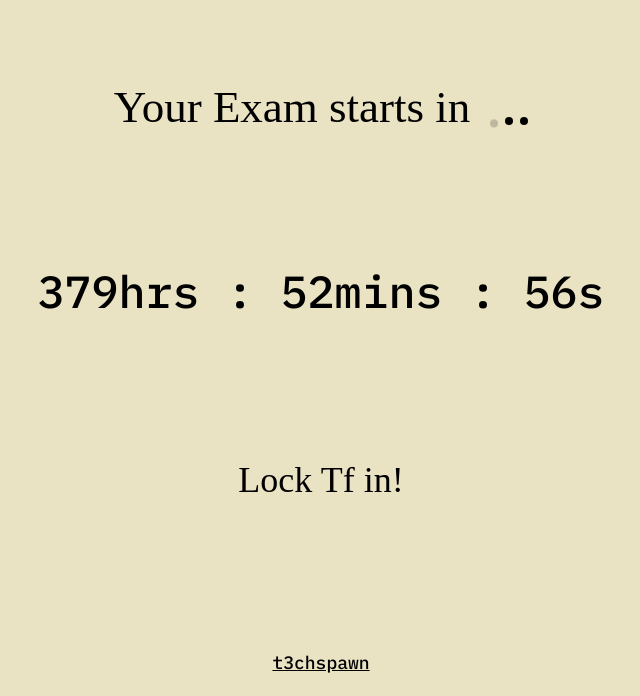
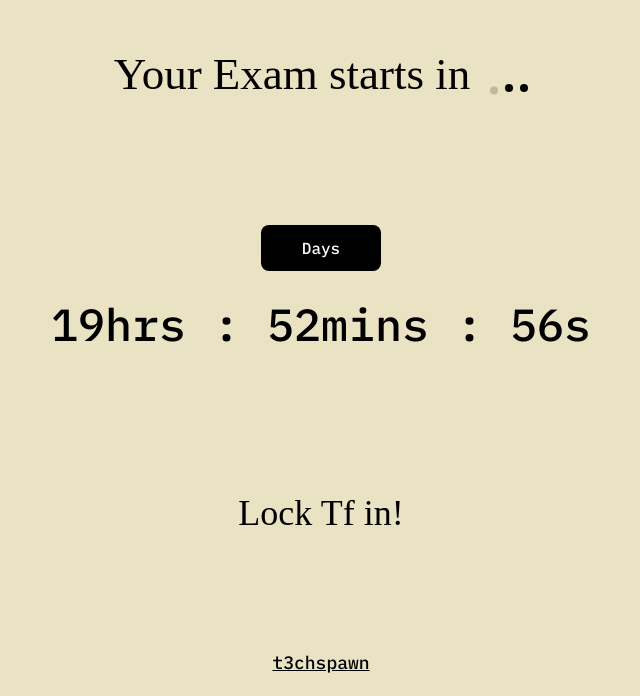
Before and after one commit to t3ch-spawn/exam-countdown, a React (Vite) app: page / in a window 1280 px wide. Shown: the part 104-800 px from the top of the page, without its empty margins (319-959 px from the left). Built offline with nearby package versions, Linux system fonts and the light colour scheme; a web font is replaced by a local one.

Commit message:
added hours and days button to change time format

```diff
--- a/src/App.jsx
+++ b/src/App.jsx
@@ -14,6 +14,8 @@ function App() {
     minutes: "",
     hours: "",
   });
+
+  const [format, setFormat] = useState("hours");
 
   const [randomBant, setRandomBant] = useState("");
   const [randomMotivation, setRandomMotivation] = useState("");
@@ -92,6 +94,34 @@ function App() {
     "Get innn!",
   ];
 
+  function calculateTimeUntil(targetDate) {
+    const now = new Date();
+    const target = new Date(targetDate);
+
+    // Calculate the difference in milliseconds
+    const difference = target.getTime() - now.getTime();
+
+    if (difference <= 0) {
+      console.log("The target date has already passed.");
+      return;
+    }
+
+    // Convert milliseconds to days, hours, minutes, and seconds
+    const days = Math.floor(difference / (1000 * 60 * 60 * 24));
+    const hours = Math.floor(
+      (difference % (1000 * 60 * 60 * 24)) / (1000 * 60 * 60)
+    );
+    const minutes = Math.floor((difference % (1000 * 60 * 60)) / (1000 * 60));
+    const seconds = Math.floor((difference % (1000 * 60)) / 1000);
+
+    setTimeLeft({
+      days: days,
+      seconds: seconds,
+      minutes: minutes,
+      hours: hours,
+    });
+  }
+
   function getTimeRemaining(targetDate) {
     const now = new Date();
     const target = new Date(targetDate);
@@ -121,9 +151,24 @@ function App() {
   useEffect(() => {
     setInterval(() => {
       getTimeRemaining(targetDate);
+      calculateTimeUntil("January 27, 2025");
     }, 1000);
     () => {}, 1000;
   }, []);
+
+  function scaleDown(className) {
+    gsap.to(className, {
+      scale: 0.9,
+      duration: 0.2,
+    });
+  }
+
+  function scaleUp(className) {
+    gsap.to(className, {
+      scale: 1,
+      duration: 0.2,
+    });
+  }
 
   return (
     <main className="font-happy bg-[#E9E3C4] min-h-[100vh] overflow-hidden flex flex-col items-center justify-center text-black font-medium">
@@ -151,9 +196,69 @@ function App() {
         <h1 className="text-[45px] -600:text-[28px] flex flex-wrap justify-center items-end leading-[100%] gap-[20px]">
           <p>Your Exam starts in</p> <Bubbles className="mb-[5px]" />
         </h1>
-        <p className="font-ibm text-[45px] -600:text-[28px]">
-          {timeLeft.hours}hrs : {timeLeft.minutes}mins : {timeLeft.seconds}s
-        </p>
+        <div className="flex flex-col gap-[20px] font-ibm ">
+          {/* Container for buttons */}
+          <div className="flex justify-center items-center gap-[10px]">
+            {format !== "hours" ? (
+              <button
+                onClick={() => {
+                  setFormat("hours");
+                }}
+                onTouchStart={() => {
+                  scaleDown(".hours-btn");
+                }}
+                onMouseDown={() => {
+                  scaleDown(".hours-btn");
+                }}
+                onTouchEnd={() => {
+                  scaleUp(".hours-btn");
+                }}
+                onMouseUp={() => {
+                  scaleUp(".hours-btn");
+                }}
+                className="bg-[black] text-white w-[120px] h-[46px] rounded-[8px] hours-btn"
+              >
+                Hours
+              </button>
+            ) : (
+              <button
+                onClick={() => {
+                  setFormat("days");
+                }}
+                onTouchStart={() => {
+                  scaleDown(".days-btn");
+                }}
+                onMouseDown={() => {
+                  scaleDown(".days-btn");
+                }}
+                onTouchEnd={() => {
+                  scaleUp(".days-btn");
+                }}
+                onMouseUp={() => {
+                  scaleUp(".days-btn");
+                }}
+                className="bg-[black] text-white w-[120px] h-[46px] rounded-[8px] days-btn"
+              >
+                Days
+              </button>
+            )}
+          </div>
+          <p className="text-[45px] -600:text-[28px]">
+            {format === "hours" ? (
+              <>
+                {" "}
+                {timeLeft.hours}hrs : {timeLeft.minutes}mins :{" "}
+                {timeLeft.seconds}s
+              </>
+            ) : (
+              <>
+                {" "}
+                {timeLeft.days}days : {timeLeft.hours}hrs : {timeLeft.minutes}
+                mins : {timeLeft.seconds}s
+              </>
+            )}
+          </p>
+        </div>
         <p className="text-[36px] -600:text-[28px]">
           {motivations[randomMotivation]}
         </p>
```
